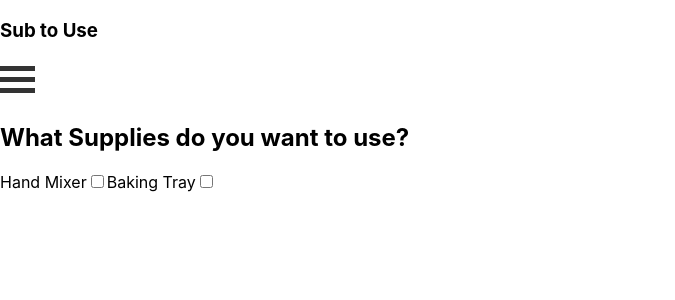
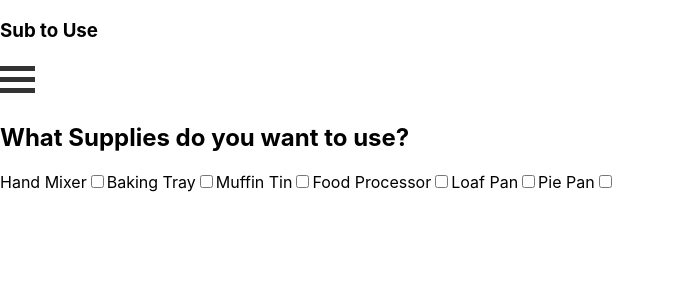
Before and after one commit to Tward9/Recipe_Finder, a React (Create React App) app in the folder Sub_to_Use/client/: page /supplies in a window 1280 px wide. Shown: the top 300 px of the page, without its empty margins (0-675 px from the left). Built offline with nearby package versions, Linux system fonts and the light colour scheme.

Commit message:
adding more tools to the supplies list

```diff
--- a/Sub_to_Use/client/src/pages/Supplies.js
+++ b/Sub_to_Use/client/src/pages/Supplies.js
@@ -40,6 +40,42 @@ const SuppliesList = ({ checkedSupplies, setCheckedSupplies }) => {
                                 onChange={handleInputChange}
                             />
                         </label>
+                        <label>Muffin Tin
+                            <input
+                                type="checkbox"
+                                id="supplies"
+                                value='Muffin Tin'
+                                name="tool"
+                                onChange={handleInputChange}
+                            />
+                        </label>
+                        <label>Food Processor
+                            <input
+                                type="checkbox"
+                                id="supplies"
+                                value='Food Processor'
+                                name="tool"
+                                onChange={handleInputChange}
+                            />
+                        </label>
+                        <label>Loaf Pan
+                            <input
+                                type="checkbox"
+                                id="supplies"
+                                value='Loaf Pan'
+                                name="tool"
+                                onChange={handleInputChange}
+                            />
+                        </label>
+                        <label>Pie Pan
+                            <input
+                                type="checkbox"
+                                id="supplies"
+                                value='Pie Pan'
+                                name="tool"
+                                onChange={handleInputChange}
+                            />
+                        </label>
                     </form>
                 </div>
             </div>
```
